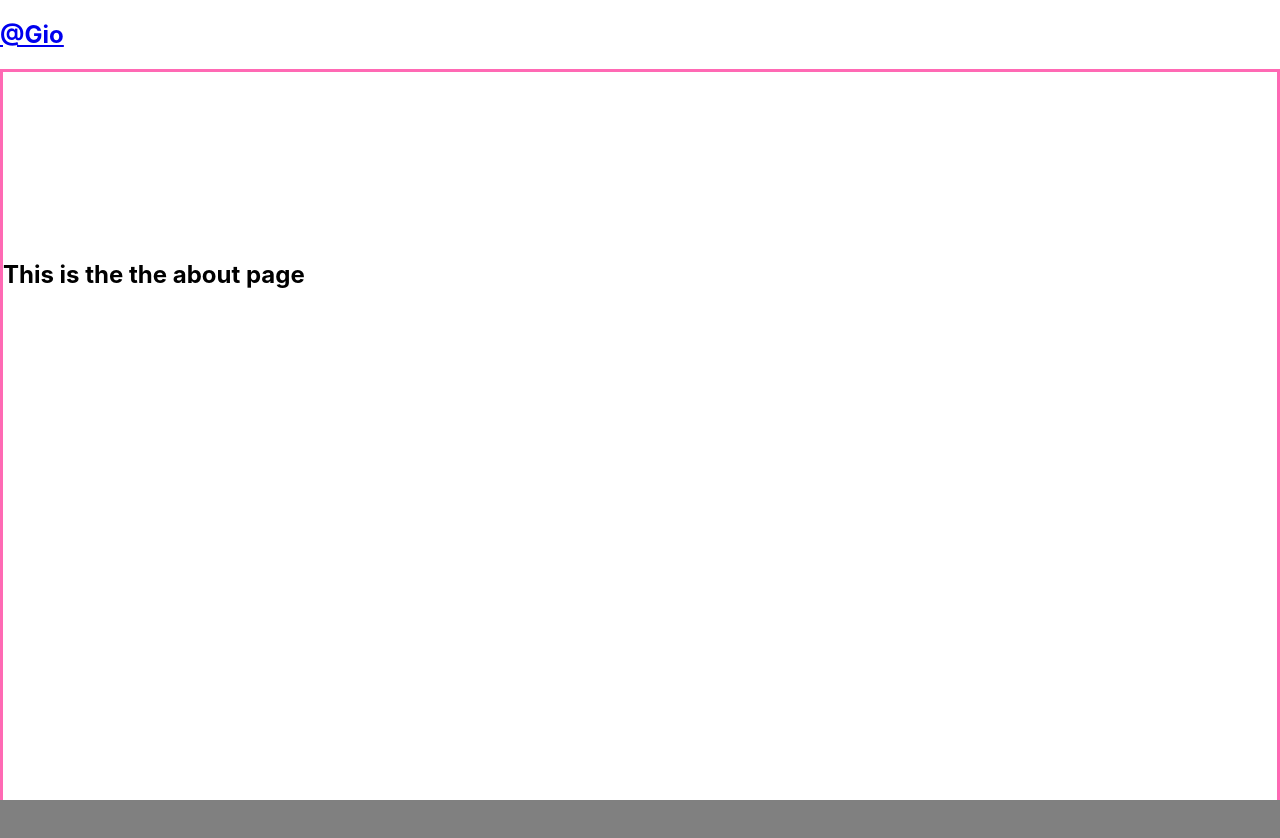
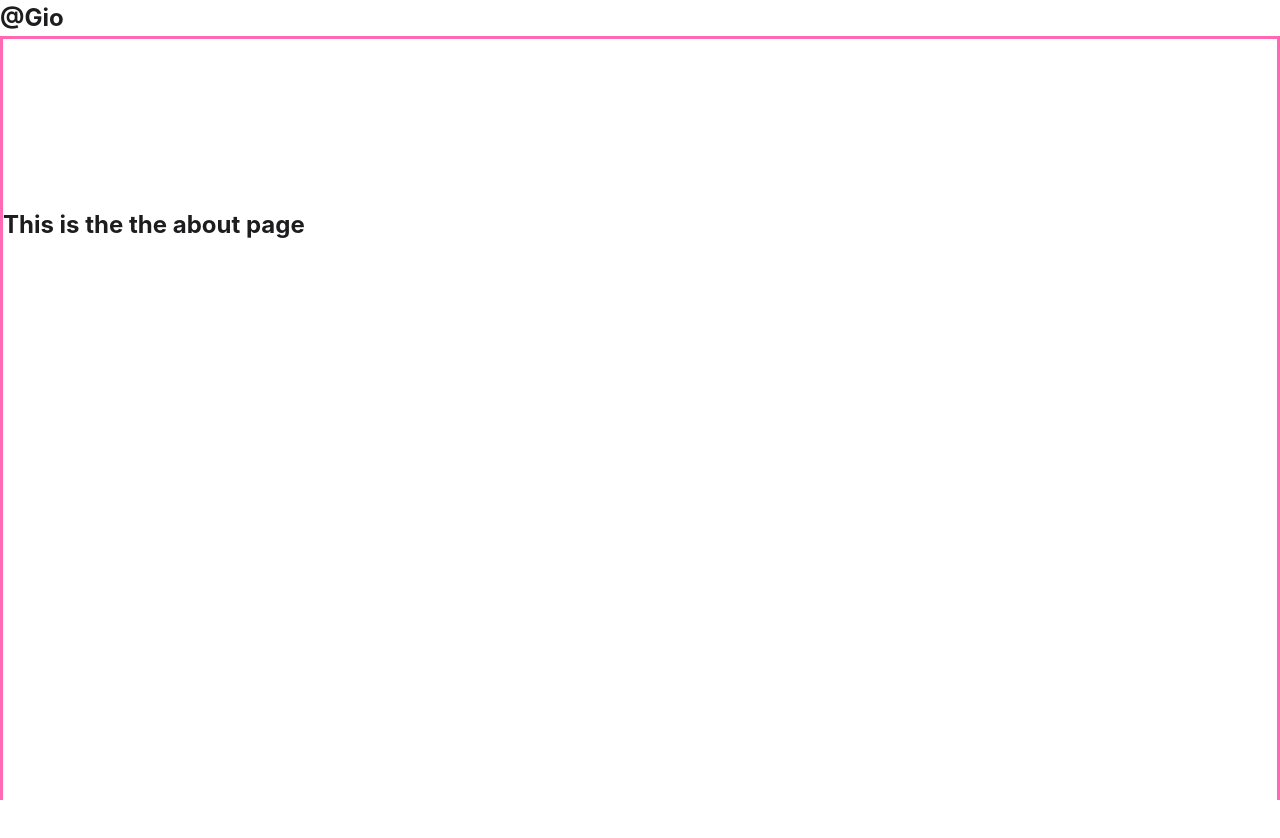
Before and after one commit to officialgio/portfolio-2024, a React (Create React App) app in the folder portfolio/: page /about in a window 1280 px wide. Shown: the top 838 px of the page. Built offline with nearby package versions, Linux system fonts and the light colour scheme.

Commit message:
Added completed standard transition animation

```diff
--- a/portfolio/src/App.scss
+++ b/portfolio/src/App.scss
@@ -12,6 +12,10 @@
   --clr-transparent-light: rgba(255, 255, 255, 0.4);
   --clr-transparent-full: rgba(255, 255, 255, 1);
 
+  /* font-families */
+  --ff-apple-normal: -apple-system, BlinkMacSystemFont, Segoe UI, Roboto,
+    Oxygen-Sans, Ubuntu, Cantarell, Helvetica Neue, sans-serif;
+
   /* font-sizes */
   --fs-900: clamp(5rem, 8vw + 1rem, 9.375rem);
   --fs-800: clamp(3.25rem, 3rem + 2vw, 6.25rem);
@@ -23,6 +27,102 @@
   --fs-300: clamp(1rem, 0.94rem - 0.02vw, 1.125rem);
   --fs-200: clamp(0.66rem, 0.83rem - 0.24vw, 0.78rem);
   --fs-logo: 300;
+}
+
+*,
+*::before,
+*::after {
+  -webkit-box-sizing: border-box;
+  -moz-box-sizing: border-box;
+  box-sizing: border-box;
+}
+
+* {
+  margin: 0;
+  padding: 0;
+}
+
+html,
+body {
+  height: 100%;
+}
+
+img,
+picture,
+video,
+canvas,
+svg {
+  display: block;
+  max-width: 100%;
+}
+
+/**/
+path,
+i,
+svg {
+  pointer-events: none !important;
+  /* Allows us to tap in the button without tapping in the actual img */
+}
+
+input,
+button,
+textarea,
+select {
+  font: inherit;
+}
+
+p,
+h1,
+h2,
+h3,
+h4,
+h5,
+h6 {
+  overflow-wrap: break-word;
+}
+
+a {
+  transition: all 250ms ease-in-out;
+}
+
+a {
+  color: var(--color-blue);
+  text-decoration: none;
+}
+
+ul,
+li {
+  list-style-type: none !important;
+  margin: 0;
+  padding: 0;
+}
+
+body {
+  font-family: var(--ff-apple-normal);
+  color: var(--clr-black);
+  line-height: 1.5;
+  -webkit-font-smoothing: antialiased;
+}
+
+.flex {
+  display: flex;
+}
+
+.flex-1 {
+  flex: 1;
+}
+
+::-webkit-scrollbar {
+  width: 0.2em;
+}
+
+::-webkit-scrollbar-track {
+  background: black;
+}
+
+::-webkit-scrollbar-thumb {
+  background-color: var(--clr-black);
+  border-radius: 100vw;
 }
 
 /* ------------------------- Main Elements -------------------------------------------------- */
--- a/portfolio/src/components/section-background/section-background.component.tsx
+++ b/portfolio/src/components/Background/section-background.component.tsx
@@ -1,4 +1,4 @@
-import "../../components/section-background/section-background.styles.scss";
+import "../../components/Background/section-background.styles.scss";
 
 const BackgroundSection = () => {
   return (
--- a/portfolio/src/components/Inner/inner.component.tsx
+++ b/portfolio/src/components/Inner/inner.component.tsx
@@ -26,9 +26,15 @@ export const Inner = ({ children }: InnerProps) => {
     initial: {
       opacity: 0,
     },
+
     enter: {
       opacity: 1,
+
+      transition: {
+        duration: 0.5,
+      },
     },
+
     exit: {
       opacity: 1,
     },
@@ -50,12 +56,36 @@ export const Inner = ({ children }: InnerProps) => {
     },
   };
 
+  const perspective = {
+    initial: {
+      y: "0", // exit
+      scale: 1,
+      opacity: 1,
+    },
+    enter: {
+      y: "0", // exit
+      scale: 1,
+      opacity: 1,
+    },
+    exit: {
+      y: -100,
+      scale: 0.9,
+      opacity: 0.5,
+      transition: {
+        duration: 1.2,
+        ease: [0.76, 0, 0.24, 1],
+      },
+    },
+  };
+
   return (
     <div className="inner">
       <motion.div {...anim(slide)} className="slide"></motion.div>
-      <motion.div {...anim(opacity)} className="page">
-        <Navigation />
-        {children}
+      <motion.div {...anim(perspective)} className="page">
+        <motion.div {...anim(opacity)}>
+          <Navigation />
+          {children}
+        </motion.div>
       </motion.div>
     </div>
   );
--- a/portfolio/src/components/Inner/inner.styles.scss
+++ b/portfolio/src/components/Inner/inner.styles.scss
@@ -1,11 +1,15 @@
 .inner {
+  background-color: black;
+  .page {
+    background-color: white;
+  }
   /* Slider animation template */
   .slide {
     position: fixed;
     z-index: 3;
     top: 0;
     left: 0;
-    background-color: gray;
+    background-color: white;
     width: 100vw;
     height: 100vh;
   }
--- a/portfolio/src/routes/home/home.component.tsx
+++ b/portfolio/src/routes/home/home.component.tsx
@@ -1,5 +1,5 @@
 import { Fragment } from "react/jsx-runtime";
-import BackgroundSection from "../../components/section-background/section-background.component";
+import BackgroundSection from "../../components/Background/section-background.component";
 import { Inner } from "../../components/Inner/inner.component";
 
 const Home = () => {
```
Also changed, not shown: portfolio/src/components/Background/section-background.styles.scss (renamed from portfolio/src/components/section-background/section-background.styles.scss).
